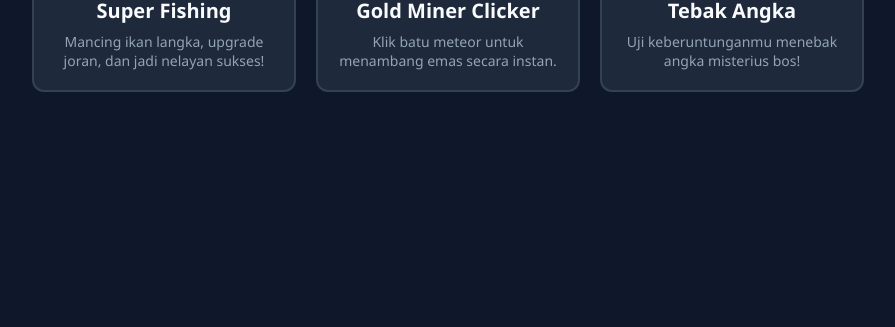
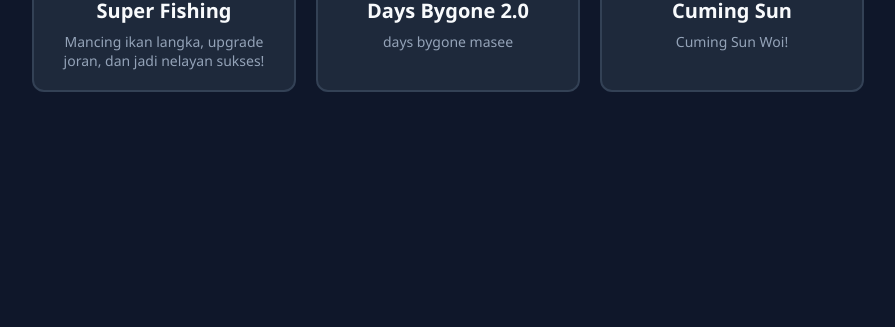
Before and after one commit to gatotemsicraft/gatotemsi, a plain HTML site: page index.html in a window 1280 px wide. Shown: the part 473-800 px from the top of the page, without its empty margins (192-1087 px from the left). Drawn offline with Linux system fonts and the light colour scheme.

Commit message:
Update index.html

```diff
--- a/index.html
+++ b/index.html
@@ -59,17 +59,17 @@
         </a>
 
         <!-- Game 2 -->
-        <a href="game_clicker.html" class="game-card">
+        <a href="game_desbigon.html" class="game-card">
             <div class="game-icon">⛏️</div>
-            <div class="game-title">Gold Miner Clicker</div>
-            <div class="game-desc">Klik batu meteor untuk menambang emas secara instan.</div>
+            <div class="game-title">Days Bygone 2.0</div>
+            <div class="game-desc">days bygone masee</div>
         </a>
 
         <!-- Game 3 -->
-        <a href="game_tebak.html" class="game-card">
+        <a href="cuming_sun.html" class="game-card">
             <div class="game-icon">🎲</div>
-            <div class="game-title">Tebak Angka</div>
-            <div class="game-desc">Uji keberuntunganmu menebak angka misterius bos!</div>
+            <div class="game-title">Cuming Sun</div>
+            <div class="game-desc">Cuming Sun Woi!</div>
         </a>
     </div>
 
```
